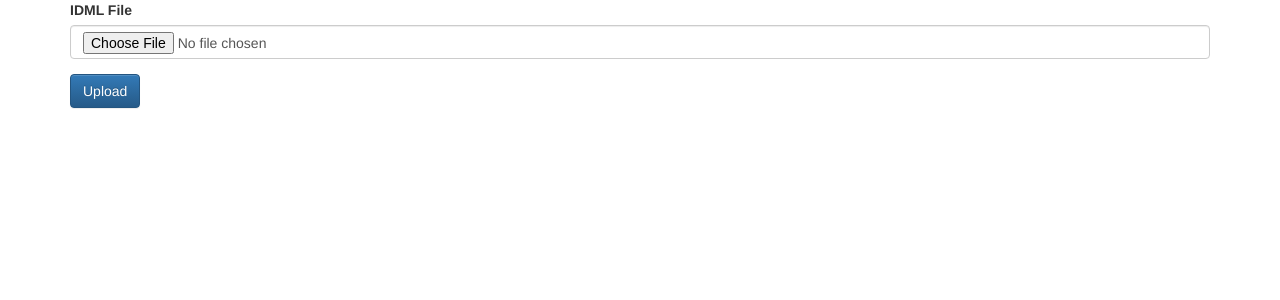
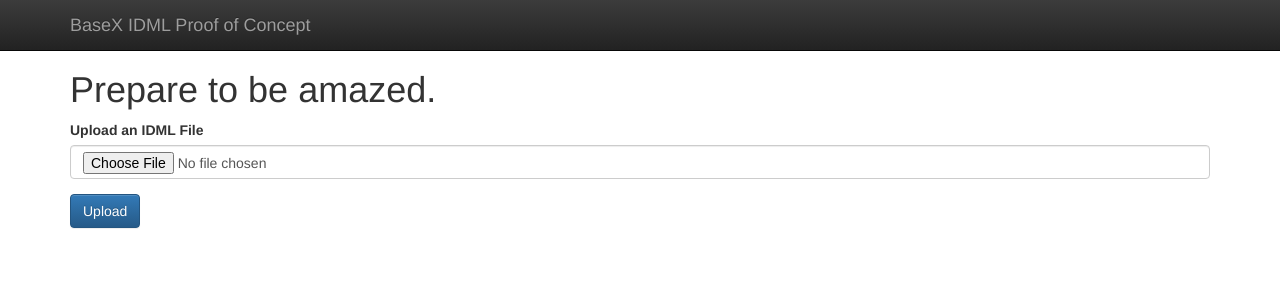
Before and after one commit to HaroldPutman/basex-idml, a PHP site: page / in a window 1280 px wide. Shown: the top 300 px of the page. Run offline with PHP 8.4, Linux system fonts and the light colour scheme; some libraries are stand-ins or nearby versions.

Commit message:
Updating Landing page.

```diff
--- a/index.php
+++ b/index.php
@@ -6,13 +6,26 @@
 		<title>Example of IDML</title>
 		<link rel="stylesheet" href="//netdna.bootstrapcdn.com/bootstrap/3.1.1/css/bootstrap.min.css">
 		<link rel="stylesheet" href="//netdna.bootstrapcdn.com/bootstrap/3.1.1/css/bootstrap-theme.min.css">
+		<style type="text/css">
+		body { padding-top: 50px; }
+		</style>
 	<body>
+		<div class="navbar navbar-inverse navbar-fixed-top" role="navigation">
+			<div class="container">
+				<div class="navbar-header">
+					<a class="navbar-brand" href="#">BaseX IDML Proof of Concept</a>
+				</div>
+			</div>
+		</div>
+
 		<div class="container">
-
+			<div>
+				<h1>Prepare to be amazed.</h1>
+			</div>
 			<form enctype="multipart/form-data" action="upload.php" method="POST" role="form">
 				<input type="hidden" name="MAX_FILE_SIZE" value="512000" />
 				<div class="form-group">
-					<label for="idml_file">IDML File</label>
+					<label for="idml_file">Upload an IDML File</label>
 					<input type="file" class="form-control" id="idml_file" name="idml_file">
   				</div>
 				<button type="submit" class="btn btn-primary">Upload</button>
```
Also changed, not shown: README.md.
